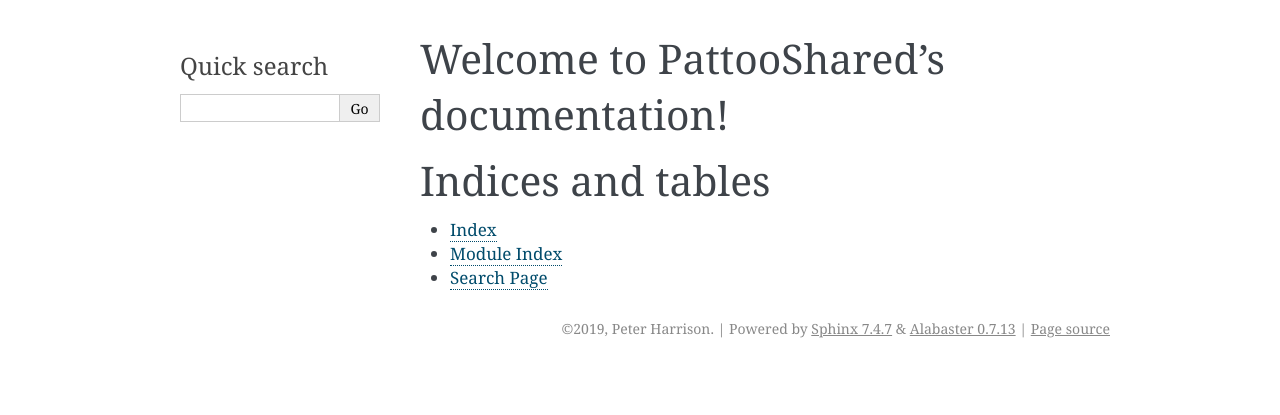
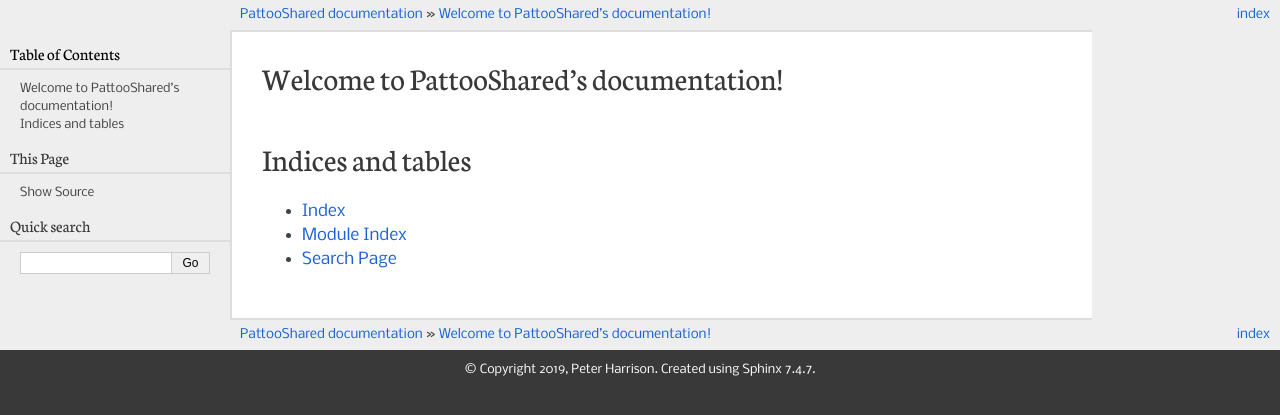
Before and after one commit to gill876/pattoo-shared, a Sphinx documentation site: the page built from docs/index.rst, in a window 1280 px wide. Shown: the top 415 px of the page. Built offline with Sphinx 7.4.7, drawn with Linux system fonts in a browser that asks for light colours.

Commit message:
Changed ReadTheDocs theme to 'pyramid'

```diff
--- a/docs/conf.py
+++ b/docs/conf.py
@@ -83,7 +83,7 @@
 # The theme to use for HTML and HTML Help pages.  See the documentation for
 # a list of builtin themes.
 #
-html_theme = 'alabaster'
+html_theme = 'pyramid'
 
 # Theme options are theme-specific and customize the look and feel of a theme
 # further.  For a list of options available for each theme, see the
@@ -101,12 +101,12 @@
 #
 # This is required for the alabaster theme
 # refs: http://alabaster.readthedocs.io/en/latest/installation.html#sidebars
-html_sidebars = {
-    '**': [
-        'relations.html',  # needs 'show_related': True theme option to display
-        'searchbox.html',
-    ]
-}
+#html_sidebars = {
+#    '**': [
+#        'relations.html',  # needs 'show_related': True theme option to display
+#        'searchbox.html',
+#    ]
+#}
 
 
 # -- Options for HTMLHelp output ------------------------------------------
```
